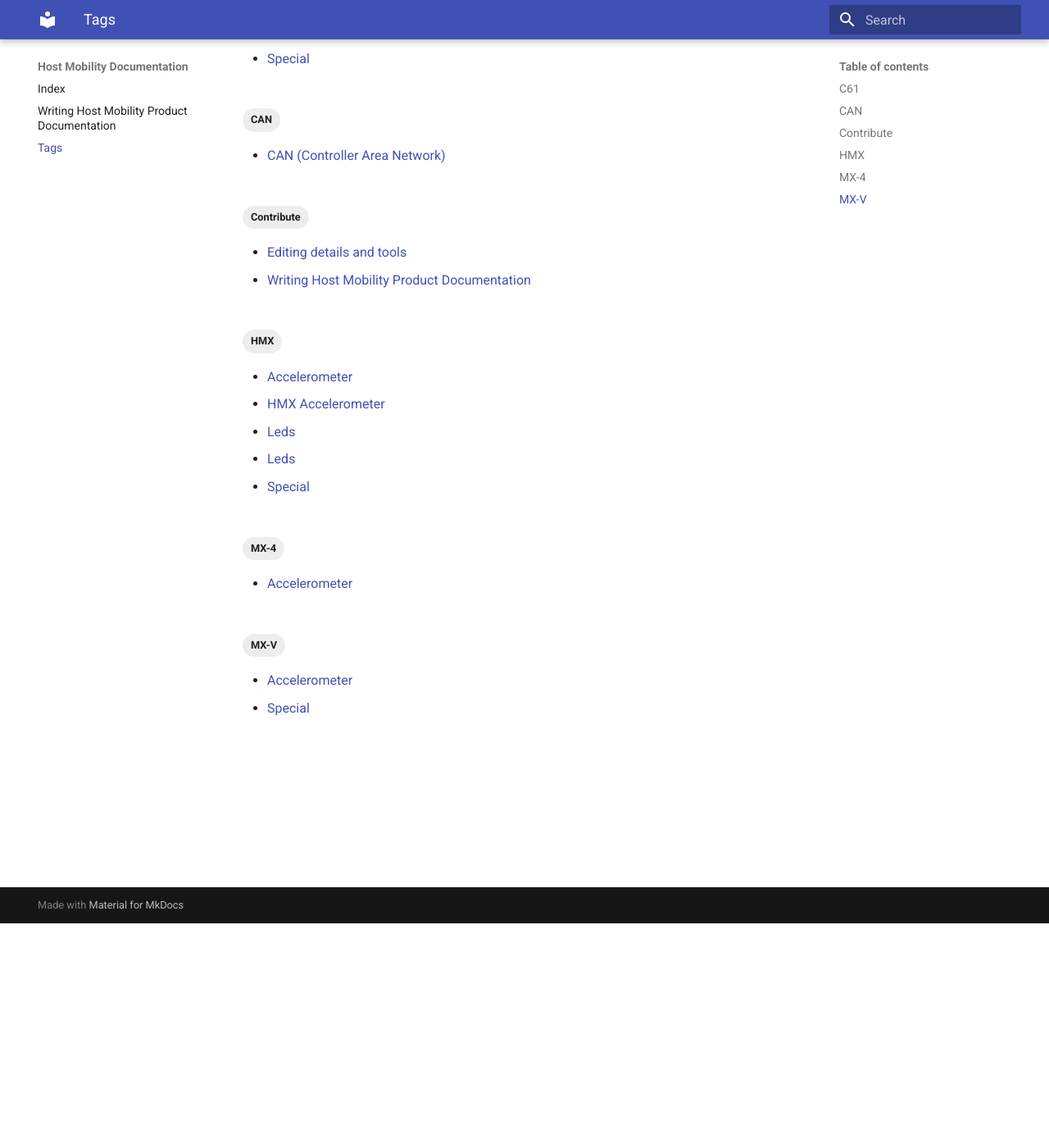
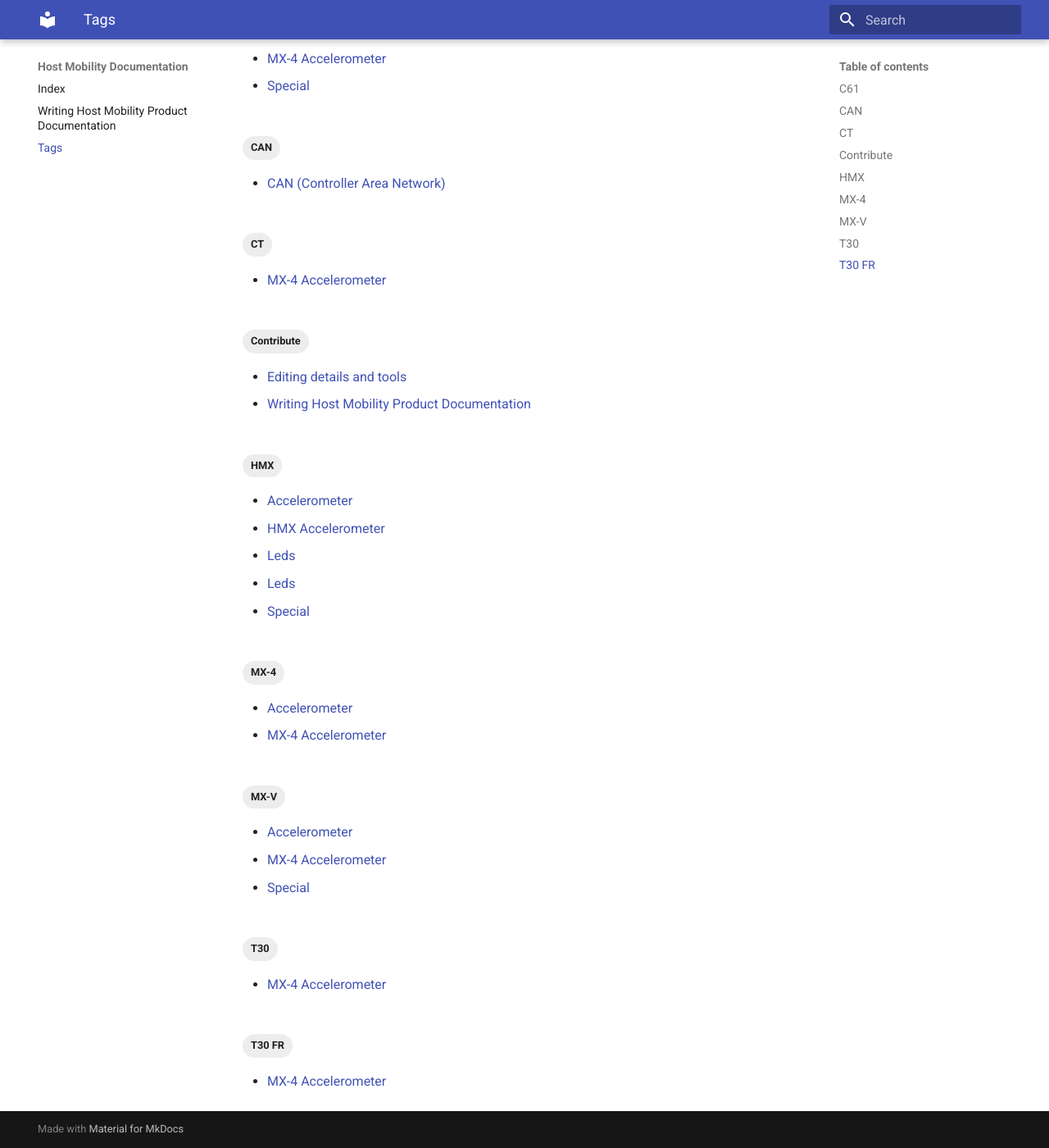
Before and after one commit to hostmobility/documentation, an MkDocs documentation site: the page built from docs/tags.md, in a window 1280 px wide and 1400 px high, scrolled down 274 px. Shown: the whole window at 82% size. Built offline with MkDocs 1.6.1 and Material for MkDocs 9.7.7, drawn with Linux system fonts in a browser that asks for light colours; some of the changed lines change nothing that is shown.

Commit message:
MX-4: Add Accelerometer add old way for linux kernel 3.1 (bsp 1.6-1.5 and older)

````diff
--- a/docs/interfaces/accelerometer.md
+++ b/docs/interfaces/accelerometer.md
@@ -14,7 +14,12 @@ found at `/sys/bus/iio/devices/iio\:device0/in_accel_*`
 
 ## Platform specific
 
-[HMX](hmx/accelerometer.md)
+- [HMX](hmx/accelerometer.md)
+- [MX-4 T30/T30fr](mx4/accelerometer.md)
+- [C61](mx4/accelerometer.md)
+- [MX-4](mx4/accelerometer.md)
+- [MX-V](mx4/accelerometer.md)
+- [CT](mx4/accelerometer.md)
 
 ## Example
 
@@ -33,4 +38,7 @@ root@mxv-pt:~# cat /sys/bus/iio/devices/iio\:device0/in_accel_*
 31
 0
 1037
+cat /sys/bus/iio/devices/iio:device0/in_accel_x_raw
+cat /sys/bus/iio/devices/iio:device0/in_accel_y_raw
+cat /sys/bus/iio/devices/iio:device0/in_accel_z_raw
 ```
--- /dev/null
+++ b/docs/interfaces/mx4/accelerometer.md
@@ -0,0 +1,103 @@
+---
+title: MX-4 Accelerometer
+tags:
+    - C61
+    - MX-4
+    - MX-V
+    - T30
+    - T30 FR
+    - CT
+---
+
+## Overview
+The current path to find the device on linux 6.1 `/sys/bus/iio/devices/iio\:device0/`.
+This product is using MMA8452Q sensor and more information can be found at
+[NXP Semiconductors MMA8452Q Sensor](https://www.nxp.com/docs/en/data-sheet/MMA8452Q.pdf)
+
+
+## Wakeup from suspend
+Not yet supported in software.
+
+## For Linux 3.1 system
+
+## Wakeup from suspend
+Not yet supported in software.
+
+### Examples
+Path in sysfs: /sys/class/sensor/mma/ <br>
+Read x,y,z: value_{x,y,z} <br>
+
+Interrupts from the accelerometer are routed to two GPIOs on the Colibri
+module. The GPIOs are not exported.
+Data ready is routed to INT1, other interrupts are routed to INT2.
+INT1 is the first mma interrupt seen in /proc/interrupts.
+
+All data generated from interrupts are accessed via chardevs.
+lsinput and input-event are part of package input-utils.
+```bash
+lsinput
+/dev/input/event0
+   bustype : (null)
+   vendor  : 0x0
+   product : 0x0
+   version : 0
+   name    : "mma845x"
+   bits ev : EV_SYN EV_ABS
+
+/dev/input/event1
+   bustype : (null)
+   vendor  : 0x0
+   product : 0x0
+   version : 0
+   name    : "Accl1"
+   bits ev : EV_SYN EV_KEY EV_ABS EV_MSC
+```
+mma845x is for coordinate data. Accl1 is for configured interrupts.
+
+
+Most of the possibilities mentioned in the mma8452 datasheet are available for
+configuration via the driver sysfs interface.
+
+Example for testing transient interrupts.
+```bash
+cd /sys/class/sensor/mma/transitent_detection0
+echo enable,enable,enable > enable
+echo 1 > threshold # set lowest possible threshold for transient
+input-events 1
+# Move the device to generate a movement transient
+# Output:
+dev/input/event1
+   bustype : (null)
+   vendor  : 0x0
+   product : 0x0
+   version : 0
+   name    : "Accl1"
+   bits ev : EV_SYN EV_KEY EV_ABS EV_MSC
+
+waiting for events
+00:18:33.808626: EV_KEY KEY_LEFTSHIFT pressed
+00:18:33.808629: EV_KEY KEY_G pressed
+00:18:33.808633: EV_KEY KEY_G released
+00:18:33.808635: EV_KEY KEY_LEFTSHIFT released
+00:18:33.808639: EV_ABS ??? 96
+00:18:33.808643: EV_ABS ??? 0
+00:18:33.808644: EV_SYN code=0 value=0
+
+Test to set the auto_wakeup or change the sample rate
+echo disable > /sys/class/sensor/mma/auto_wakeup
+cat /sys/class/sensor/mma/auto_wakeup
+echo enable > /sys/class/sensor/mma/auto_wakeup
+cat /sys/class/sensor/mma/auto_wakeup
+
+supported sample rate in 3.1.10
+cat /sys/class/sensor/mma/supported_odr
+800.0;400.0;200.0;100.0;50.0;12.500;6.250;1.560
+
+test maximum and minimum
+echo 800.0 > /sys/class/sensor/mma/odr
+cat /sys/class/sensor/mma/odr
+
+echo 1.560 > /sys/class/sensor/mma/odr
+cat /sys/class/sensor/mma/odr
+
+```
````
